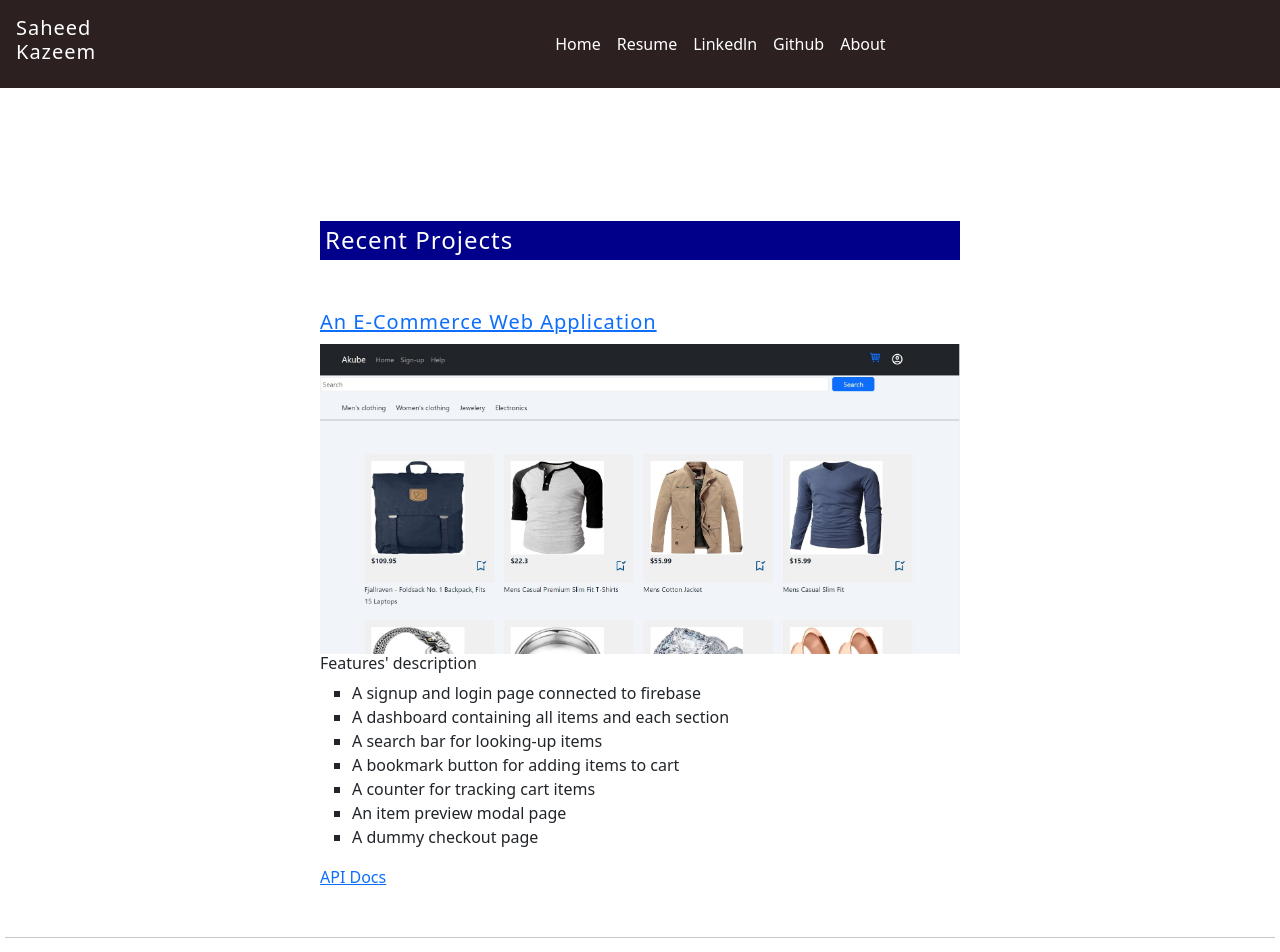
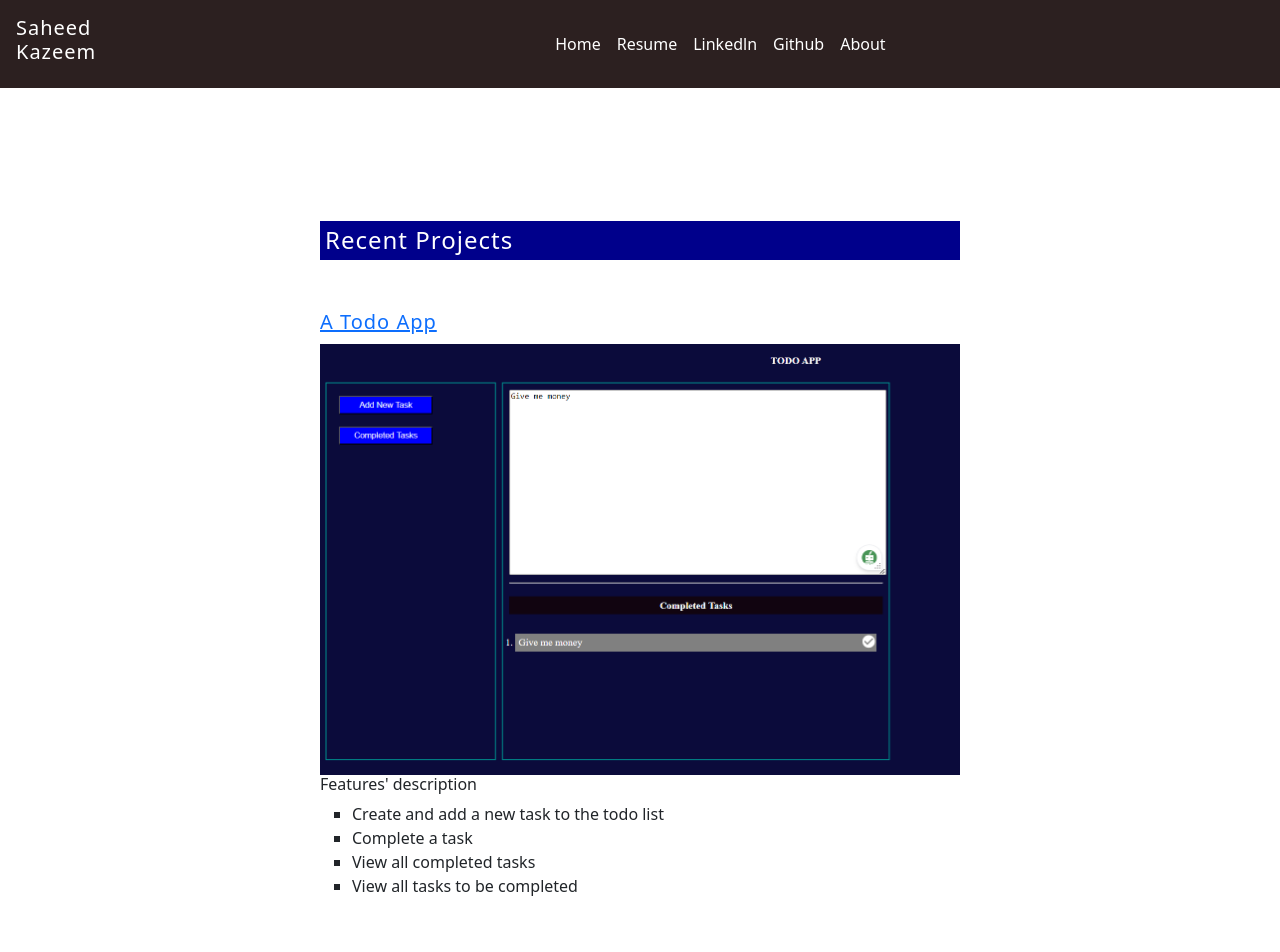
Before and after one commit to Kash5794/portfolio, a React (Create React App) app: page /web in a window 1280 px wide. Shown: the top 952 px of the page. Built offline with nearby package versions, Linux system fonts and the light colour scheme.

Commit message:
another banger

```diff
--- a/src/App.css
+++ b/src/App.css
@@ -164,9 +164,12 @@ background-color: rgb(44, 14, 62);
 /*Header Component*/
 header{
   padding: 1rem;
-  background:rgba(17, 4, 4, 0.886);
+  background-color:rgba(17, 4, 4, 0.886);
   width: 100%;
+
   top: 0;
+  transition:  height 1s;
+
 }
 
 .sub-header{
@@ -175,6 +178,7 @@ header{
   justify-content:space-between;
   color:var(--white);
   gap: 0.5rem;
+
 }
 
 .menu-title{
@@ -199,6 +203,9 @@ header{
 .menu-container-block{
   color: white;
   transition: var(--transition);
+}
+.menu-container-block hr{
+margin: 5px;
 }
 
 .menu-container-block div{
--- a/src/components/Header.jsx
+++ b/src/components/Header.jsx
@@ -12,7 +12,7 @@ const {screenWidth,showMenuContainer,handleMenuContainer,headerColor}= useGlobal
 if (screenWidth <=446){
 
     console.log(headerColor)
-    return <header >
+    return <header style={{height:headerColor?'220px':'60px'}}>
     <div className='sub-header' >
 
     <div className='menu-title'>
@@ -21,10 +21,10 @@ if (screenWidth <=446){
 <FcMenu size={30} color='white' onClick={handleMenuContainer} style={{cursor:'pointer'}} />
     </div>
    {showMenuContainer && <div className='menu-container-block'>
-   <div><Link style={{color:'white'}} to='/'> Home </Link> </div>
-    <div><Link style={{color:'white'}} to={CV} download='KazeemSaheedCV' target="_blank" rel="noreferrer">Resume</Link></div>
-    <div><a href='https://linkedin.com/in/i-am-kazeem-saheed' target='_blank'>Linkedln</a></div>
-    <div><a href='https://github.com/Kash5794' target='_blank'>Github</a></div>
+   <div><Link style={{color:'white'}} to='/'> Home </Link> </div><hr></hr>
+    <div><Link style={{color:'white'}} to={CV} download='KazeemSaheedCV' target="_blank" rel="noreferrer">Resume</Link></div><hr></hr>
+    <div><a href='https://linkedin.com/in/i-am-kazeem-saheed' target='_blank'>Linkedln</a></div><hr></hr>
+    <div><a href='https://github.com/Kash5794' target='_blank'>Github</a></div><hr></hr>
     <div>About</div>
     </div>}
 
--- a/src/components/Project.jsx
+++ b/src/components/Project.jsx
@@ -3,18 +3,41 @@ import eCommerce_desktop from '../images/eCommerce_desktop.jpg'
 import eCommerce_mobile from '../images/eCommerce_mobile.jpg'
 import chatApp1 from '../images/chat app dashboard.png'
 import mealApp from '../images/meal app.png'
+import todo from '../images/todo.png'
+
 
 const Web= () => {
   return (
     <div className='project-section'>
 
+      <div className='project-container'>
+
+  <div className='project-image'>
+
+  <div className='description'>
+  <h4>Recent Projects</h4>
+  <h5><a href='https://master--dapper-platypus-e18bbe.netlify.app/'>A Todo App</a></h5>
+  <img src={todo} className='image-size'/>
+    <h6>Features' description</h6>
+    <ul>
+  <li>Create and add a new task to the todo list</li>
+  <li>Complete a task</li>
+  <li>View all completed tasks</li>
+  <li>View all tasks to be completed</li>
+    </ul>
+  </div>
+  </div>
+
+  </div>
+
+  <hr></hr>
 
     <div className='project-container'>
 
     <div className='project-image'>
 
     <div className='description'>
-    <h4>Recent Projects</h4>
+
     <h5><a href='https://main--tangerine-daifuku-6d1d18.netlify.app/'>An E-Commerce Web Application</a></h5>
     <img src={eCommerce_desktop} className='image-size'/>
       <h6>Features' description</h6>
```
Also changed, not shown: src/images/todo.png (added).
